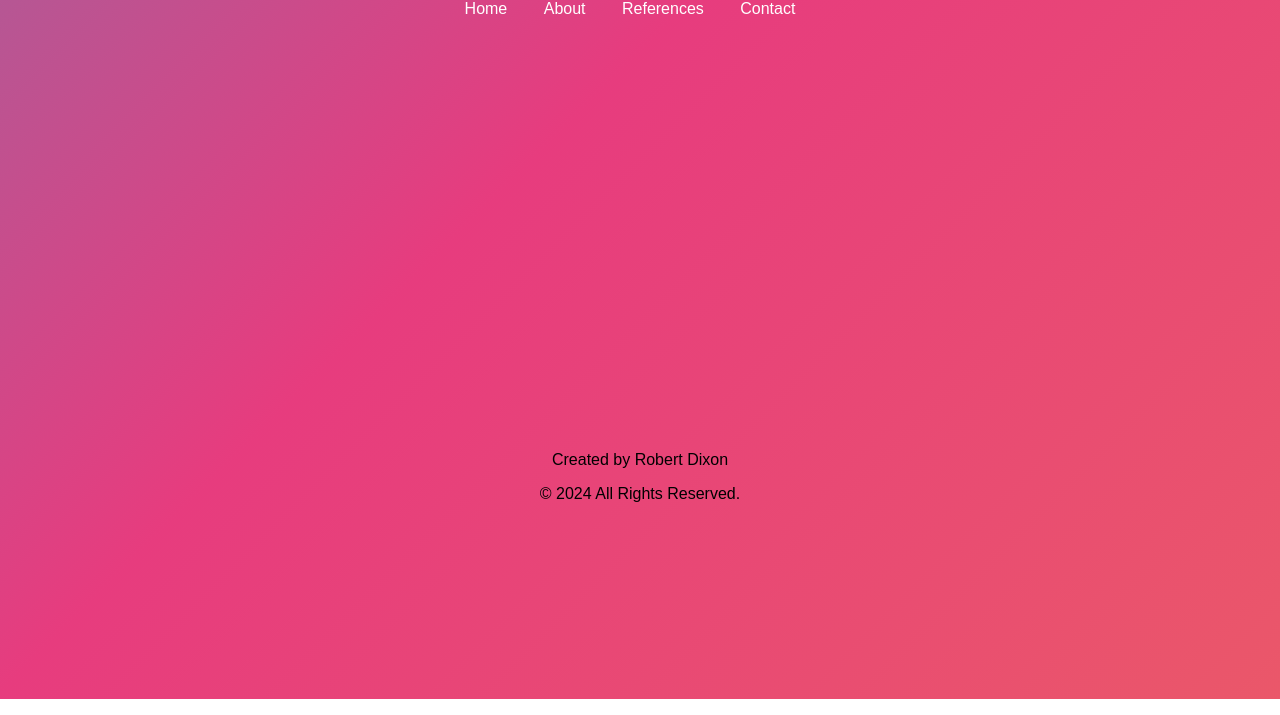
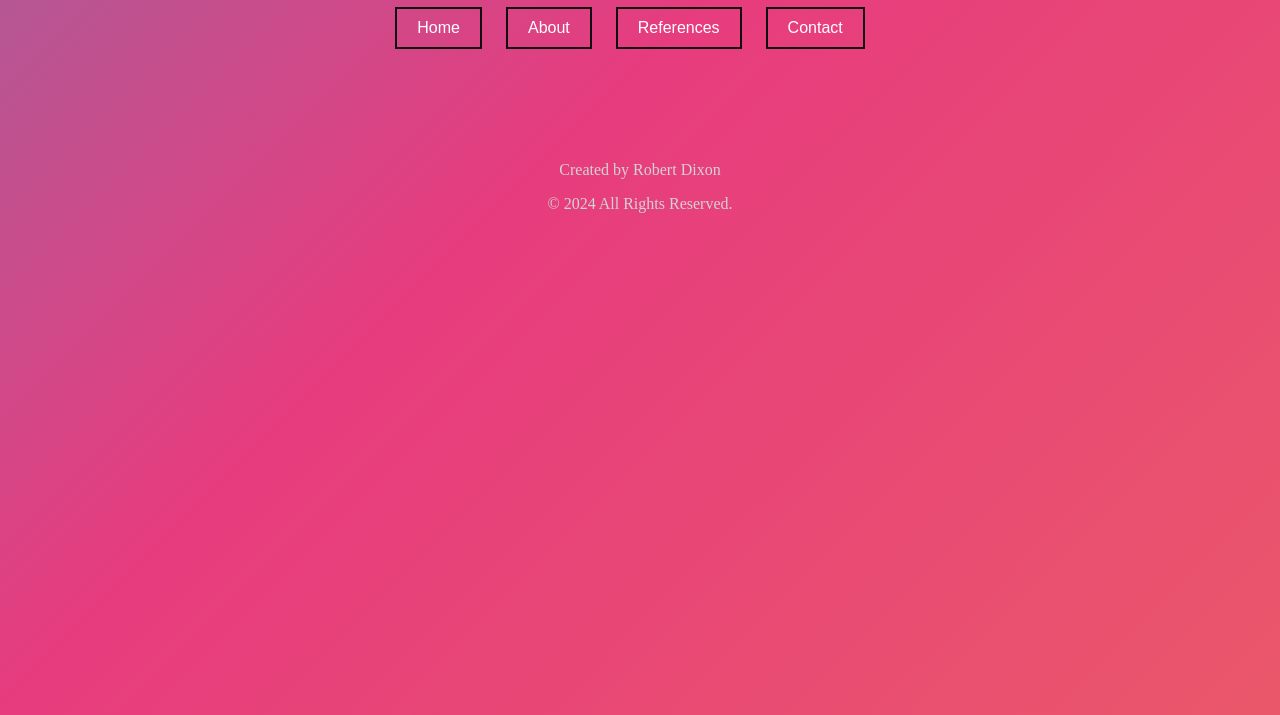
Before and after one commit to Urbanmisfit90/portfolioI, a plain HTML site: page index.html in a window 1280 px wide. Shown: the part 101-816 px from the top of the page. Drawn offline with Linux system fonts and the light colour scheme.

Commit message:
Update my changes

```diff
--- a/index.html
+++ b/index.html
@@ -37,7 +37,7 @@
       <!-- Content will be dynamically loaded here -->
     </main>
     <footer>
-    <p> Created by Robert Dixon</p>
+      <p>Created by Robert Dixon</p>
       <p>&copy; 2024 All Rights Reserved.</p>
     </footer>
     <!-- Register the service worker -->
@@ -101,13 +101,15 @@
         `;
         } else if (sectionId === "contact") {
           content = `
-          <section id="contact">
+    <section id="contact" style="display: flex; justify-content: center; align-items: center;">
+      <div style="text-align: center;">
         <h2>Contact Me</h2>
         <p>Email: robmsc24@gmail.com</p>
         <p>Phone: (757) - 560 - 5208</p>
         <p>GitHub: <a href="https://github.com/Urbanmisfit90">Robert A Dixon</a></p>
         <p>LinkedIn: <a href="https://www.linkedin.com/in/robertaldixon/">Robert Dixon</a></p>
         <p>Location: Chesapeake, VA 23320</p>
+      </div>
     </section>
   `;
         } else {
--- a/styles.css
+++ b/styles.css
@@ -1,13 +1,9 @@
 body {
-    display: flex;
-    flex-direction: column;
-    min-height: 100vh;
-    font-family: Arial, sans-serif;
-    margin: 0;
-    padding: 0;
     background: linear-gradient(-45deg, #ee7752, #e73c7e, #23a6d5, #23d5ab);
     background-size: 400% 400%;
     animation: gradient 15s ease infinite;
+    height: 100vh;
+    color: lightgray; /* Change text color to light gray */
 }
 
 @keyframes gradient {
@@ -40,16 +36,17 @@ nav ul li {
 
 nav ul li button.navlinks {
     background-color: transparent;
-    border: none;
+    border: 2px solid rgb(17, 16, 16); /* Add light gray border */
     color: white;
     cursor: pointer;
     font-size: 16px;
     margin-right: 20px;
+    padding: 10px 20px; /* Add padding for better appearance */
 }
 
 main {
-    flex: 1; /* This pushes the footer to the bottom */
     padding: 20px;
+    color: black; /* Set text color to black */
 }
 
 footer {
```
Also changed, not shown: package.json (deleted, +0 -18 lines), manifest.json (deleted). Lines whose indentation alone changed are shown as unchanged.
